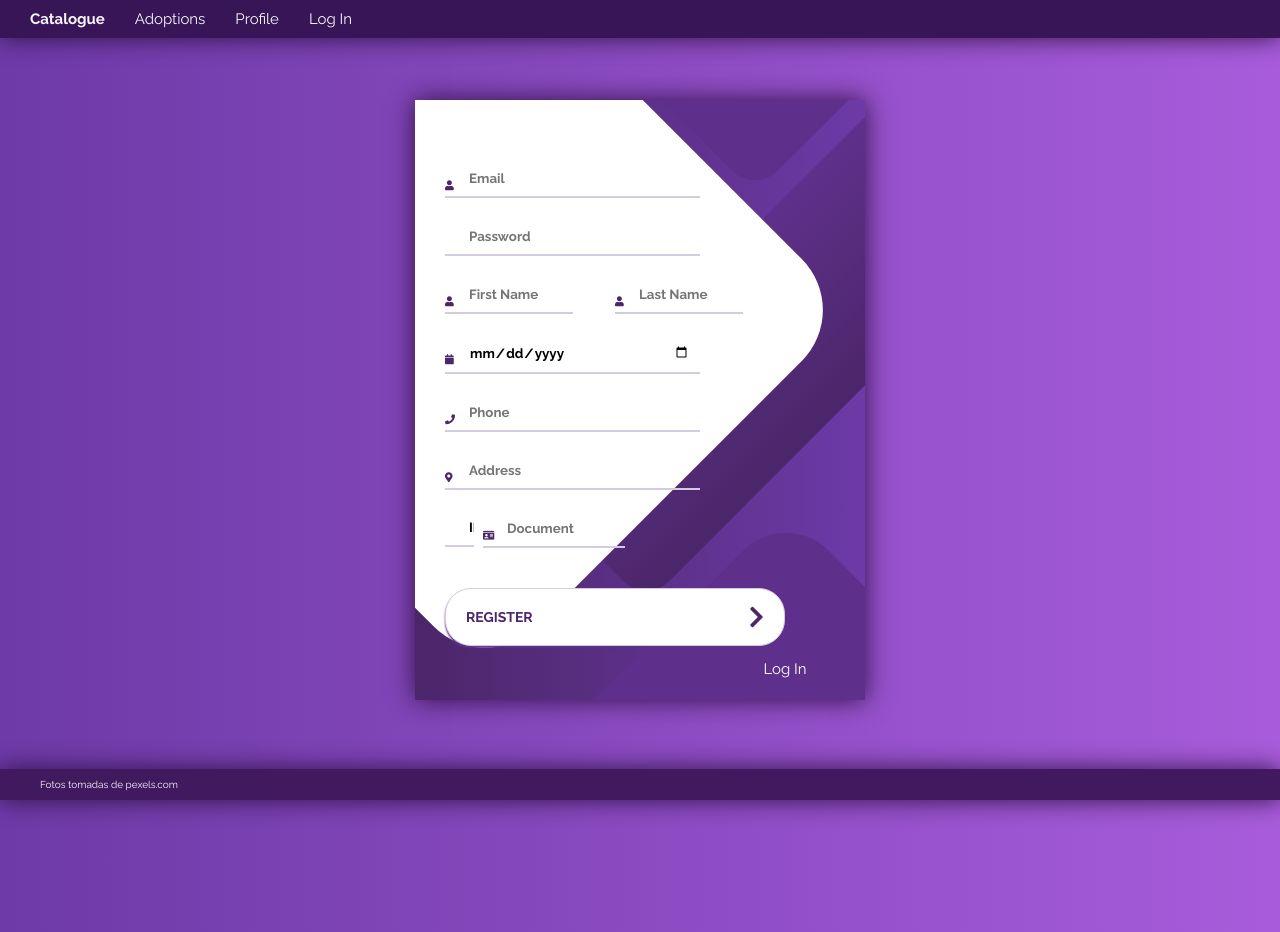
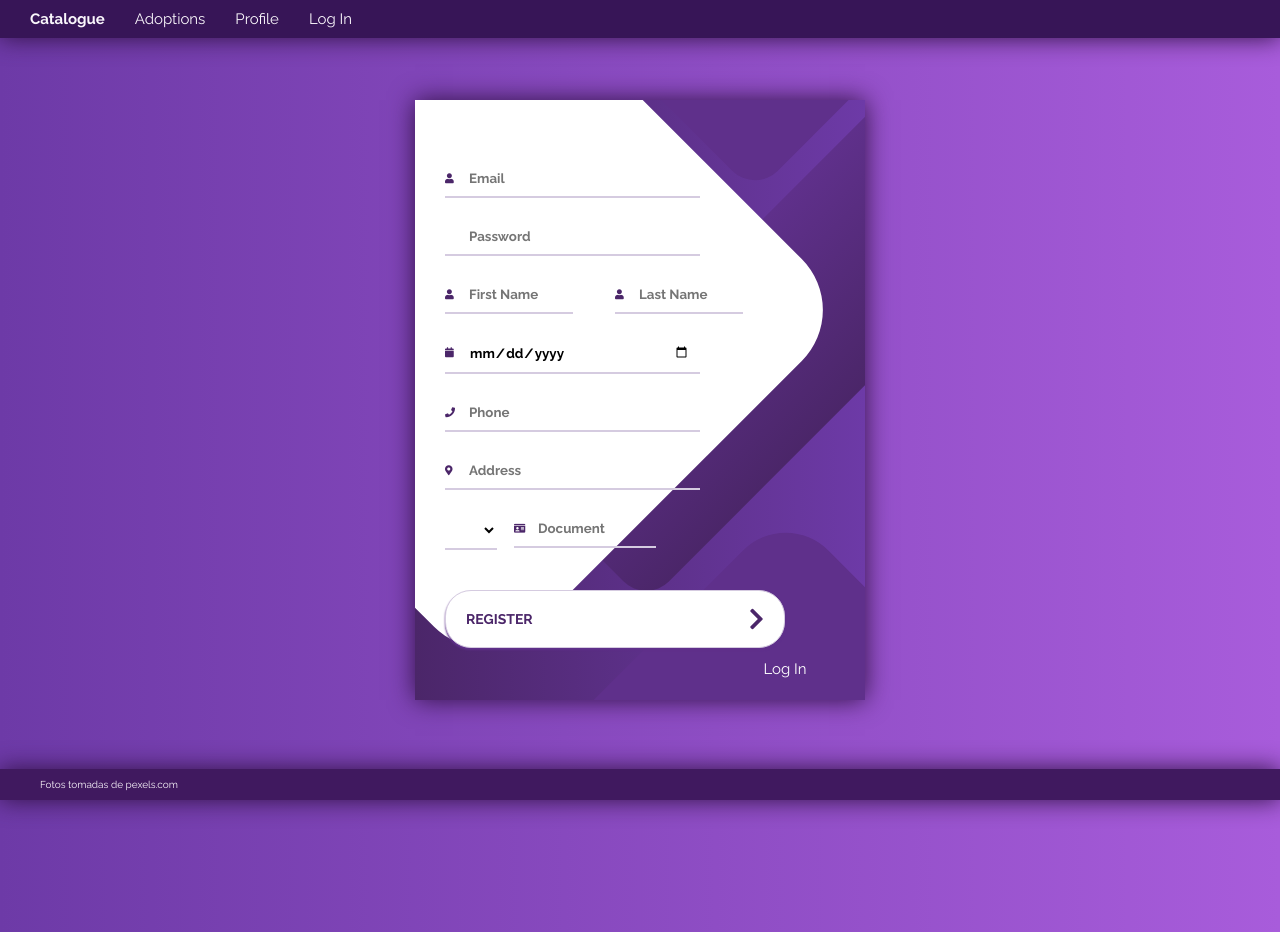
Before and after one commit to LooihV/pet-adoption-house, a Django app: page /index/register in a window 1280 px wide. Run offline with Django 4.2, Linux system fonts and the light colour scheme; data that the repository does not hold is empty.

Commit message:
Fixing UI positions

```diff
--- a/PetAdoptionHouse/index/static/index/static/styles.css
+++ b/PetAdoptionHouse/index/static/index/static/styles.css
@@ -171,7 +171,7 @@
 }
  .login__icon {
      position: absolute;
-     top: 30px;
+     top: 23px;
      color: var(--color-darker-blug);
 }
  .login__input {
@@ -284,13 +284,9 @@
      border-bottom: 2px solid var(--color-gray-400);
      background: none;
      padding: 10px;
-     padding-left: 24px;
      font-weight: 700;
      width: 75%;
      transition: .2s;
-     appearance: none;
-     -moz-appearance: none;
-     -webkit-appearance: none;
 }
  .register__select::after {
      content: '\f078';
@@ -321,7 +317,7 @@
   }
 
   .register__select--dropdown {
-	padding-right: 0;
+	padding-right: 2.5rem;
   }
 
   .pet-grid {
```
